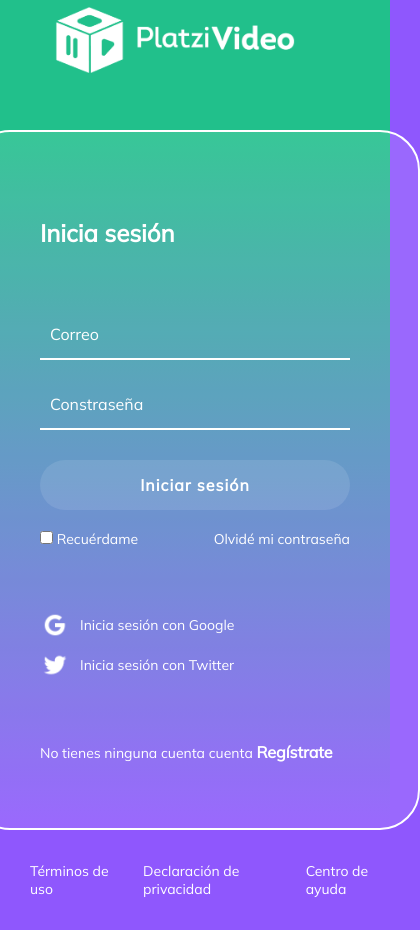
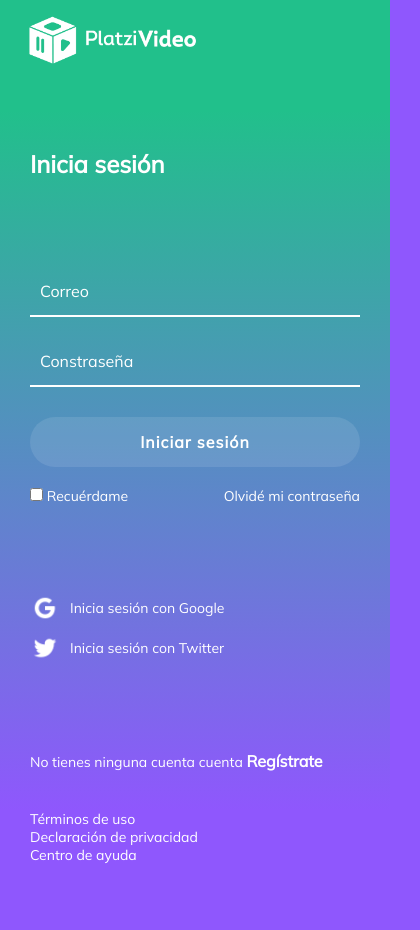
Before and after one commit to mfhz/application-video, a plain HTML site: page inicio-sesion.html in a window 390 px wide. Shown: the whole page, 420 px wide, since content can reach past the window. Drawn offline with Linux system fonts and the light colour scheme.

Commit message:
Se realiza mediaquery de la pagina de inicio de sesion para pantallas menores o igual a 600px

```diff
--- a/inicio-sesion.scss
+++ b/inicio-sesion.scss
@@ -132,3 +132,35 @@ body {
         }
     }
 }
+
+@media only screen and (max-width: 600px) {
+
+    body {
+        .header {
+            padding: 0 25px;
+
+            .header__img {
+                width: 175px;
+            }
+        }
+
+        main {
+            padding-top: 30px;
+
+            .login {
+
+                .login__container {
+                    background-color: transparent;
+                    border: none;
+                    padding: 0;
+                    width: 100%;
+                }
+            }
+        }
+
+        .footer {
+            flex-direction: column;
+            align-items: flex-start;
+        }
+    }
+}
```
Also changed, not shown: inicio-sesion.css, 1 other file.
